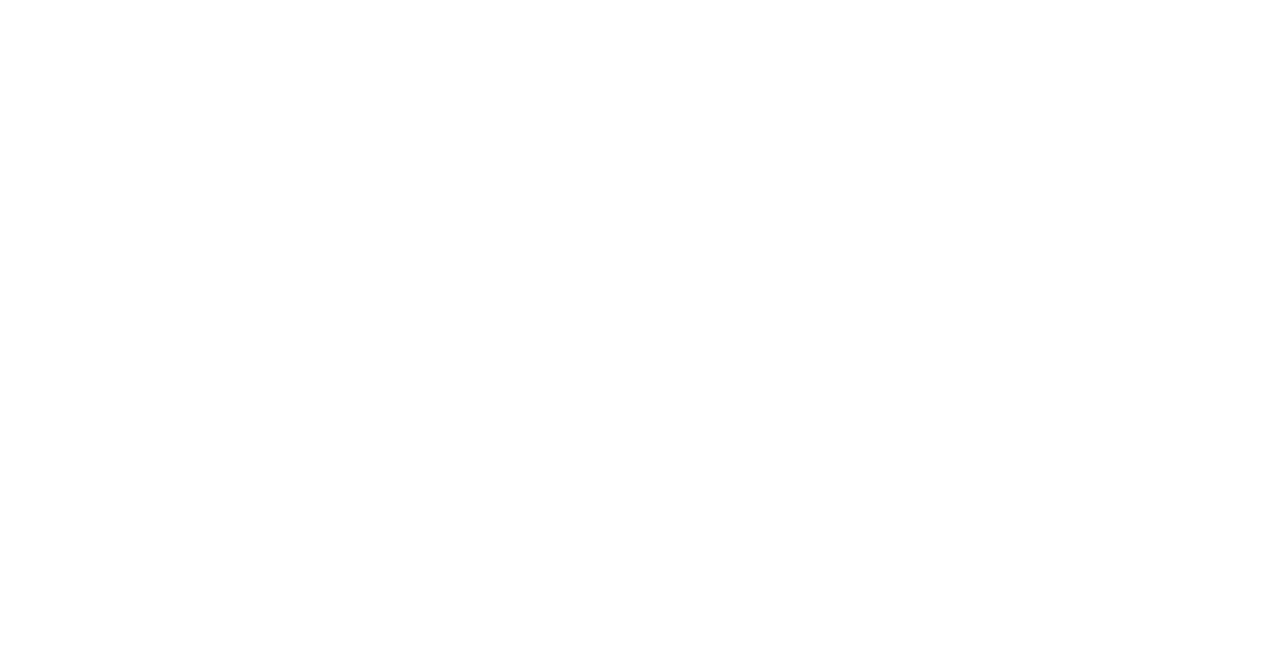
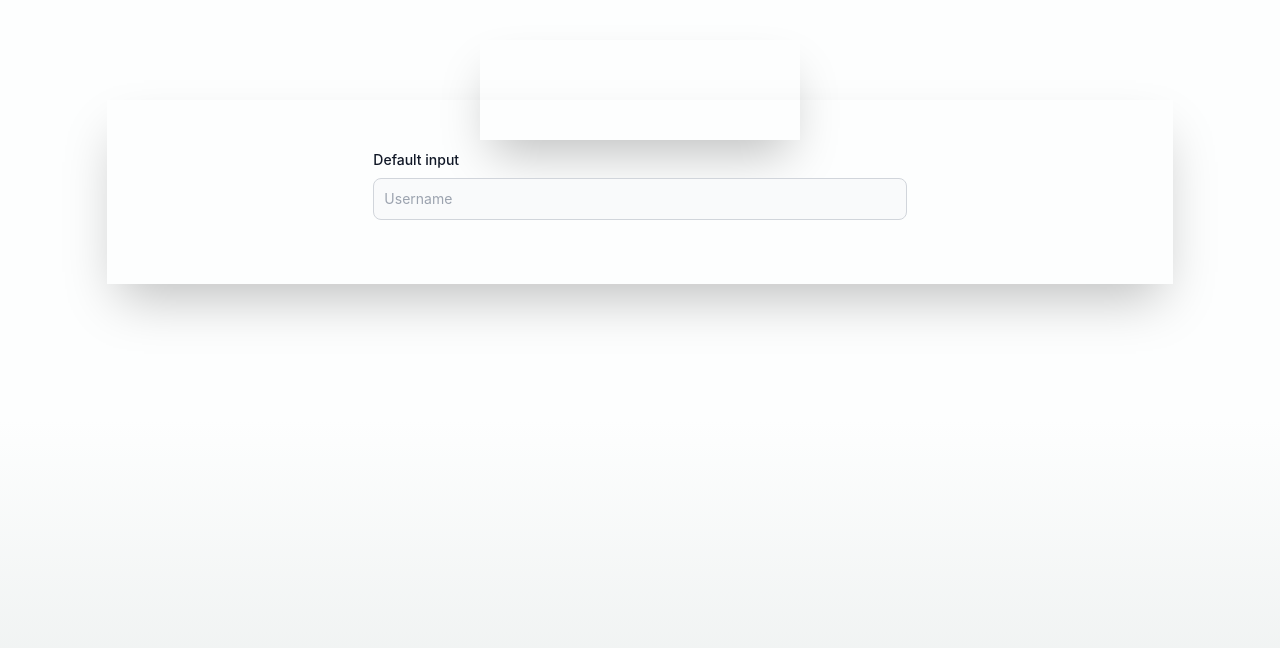
Before and after one commit to prasom/credit-card-payment-validation, an Angular app: page / in a window 1280 px wide. Shown: the top 648 px of the page. Built offline with nearby package versions, Linux system fonts and the light colour scheme.

Commit message:
feat:add tailwind css

```diff
--- a/package.json
+++ b/package.json
@@ -33,6 +33,7 @@
     "karma-coverage": "~2.2.0",
     "karma-jasmine": "~5.1.0",
     "karma-jasmine-html-reporter": "~2.0.0",
+    "tailwindcss": "^3.2.4",
     "typescript": "~4.9.4"
   }
 }
--- a/src/app/app.component.html
+++ b/src/app/app.component.html
@@ -1,2 +1,22 @@
-<div class="card__box"></div>
-<div class="form__container"></div>
+<div
+  class="shadow-2xl min-h-[100px] min-w-[300px] w-80 h-20 ml-auto mr-auto mt-10 z-30"
+></div>
+<div
+  class="shadow-2xl min-h-[100px] min-w-[300px] w-5/6 h-auto ml-auto mr-auto mt-[-40px] pb-10"
+>
+  <div class="w-2/4 ml-auto mr-auto pt-[50px]">
+    <div class="mb-6">
+      <label
+        for="default-input"
+        class="block mb-2 text-sm font-medium text-gray-900 dark:text-white"
+        >Default input</label
+      >
+      <input
+        type="text"
+        id="default-input"
+        placeholder="Username"
+        class="bg-gray-50 border border-gray-300 text-gray-900 text-sm rounded-lg focus:ring-blue-500 focus:border-blue-500 block w-full p-2.5 dark:bg-gray-700 dark:border-gray-600 dark:placeholder-gray-400 dark:text-white dark:focus:ring-blue-500 dark:focus:border-blue-500"
+      />
+    </div>
+  </div>
+</div>
--- a/src/styles.scss
+++ b/src/styles.scss
@@ -1,31 +1,15 @@
-/* Global Styles */
-* {
-  font-family: Arial, Helvetica, sans-serif;
+@tailwind base;
+@tailwind components;
+@tailwind utilities;
+
+body {
+  margin: 0;
+  font-family: -apple-system, BlinkMacSystemFont, "Segoe UI", "Roboto", "Oxygen",
+    "Ubuntu", "Cantarell", "Fira Sans", "Droid Sans", "Helvetica Neue",
+    sans-serif;
+  -webkit-font-smoothing: antialiased;
+  -moz-osx-font-smoothing: grayscale;
+  background: #e7ebea;
+  background: linear-gradient(0deg, #e7ebea 0%, #fdfefe 50%);
+  height: calc(100vh);
 }
-h1 {
-  color: #264d73;
-  font-size: 2.5rem;
-}
-h2,
-h3 {
-  color: #444;
-  font-weight: lighter;
-}
-h3 {
-  font-size: 1.3rem;
-}
-body {
-  padding: 0.5rem;
-  max-width: 1000px;
-  margin: auto;
-}
-@media (min-width: 600px) {
-  body {
-    padding: 2rem;
-  }
-}
-body,
-input[text] {
-  color: #333;
-  font-family: Cambria, Georgia, serif;
-}
--- /dev/null
+++ b/tailwind.config.js
@@ -0,0 +1,8 @@
+/** @type {import('tailwindcss').Config} */
+module.exports = {
+  content: ["./src/**/*.{html,js}"],
+  theme: {
+    extend: {},
+  },
+  plugins: [],
+}
```
Also changed, not shown: 1 other file (tests, documents, lock files or other folders).
